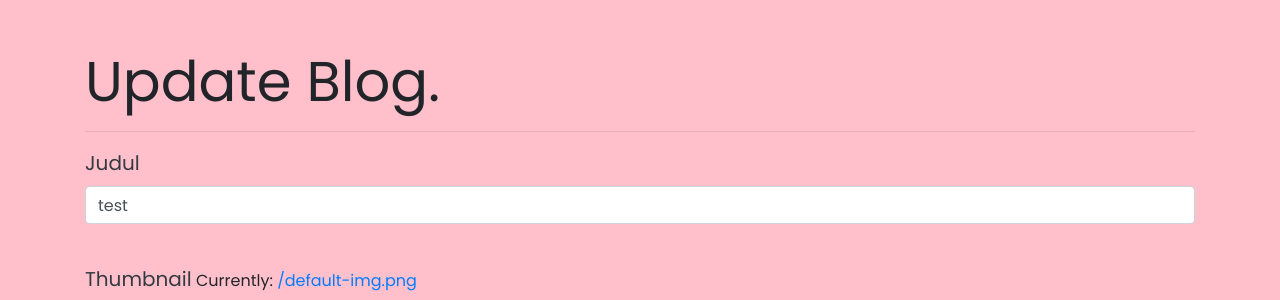
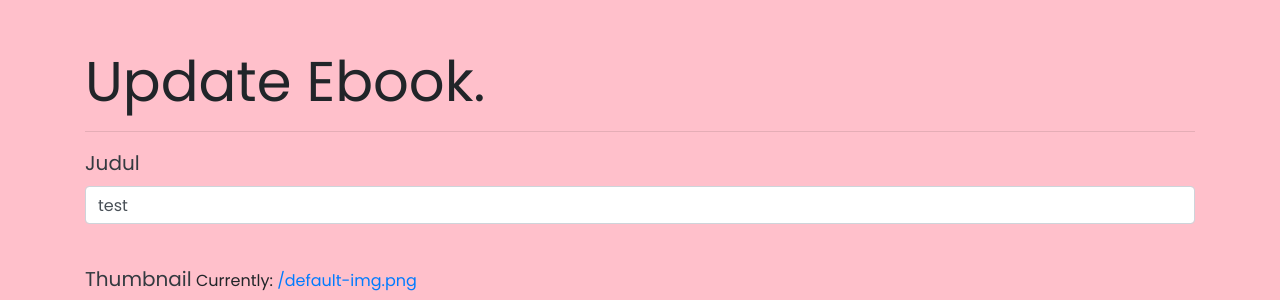
Before and after one commit to hoshigakikisame/E-Book-Website, a Django app: page /ebook/update/2 in a window 1280 px wide. Shown: the part 56-356 px from the top of the page. Run offline with Django 3.2, Linux system fonts and the light colour scheme; a user stored in the database is signed in; data comes from the database, SQL or seed files in the repository; some libraries are stand-ins or nearby versions.

Commit message:
make crud

```diff
--- a/templates/ebook/update.html
+++ b/templates/ebook/update.html
@@ -18,7 +18,7 @@
 	<br><br>
 	{# {% include "navbar.html" %} #}
 	<div class="container bg-transparent">
-		<h1 class="display-4">Update Blog.</h1>
+		<h1 class="display-4">Update Ebook.</h1>
 		<hr>
 		<form method="post" enctype="multipart/form-data">
 			{% csrf_token %}
```
